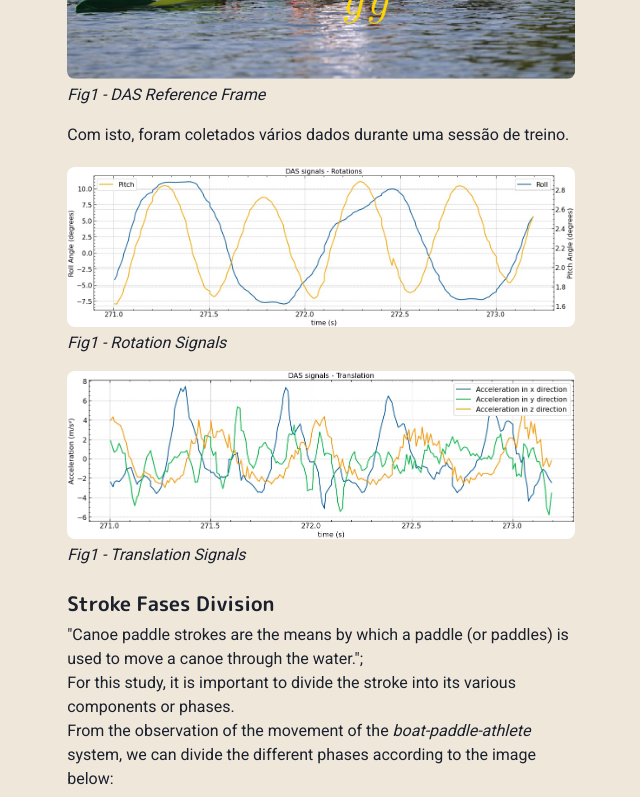
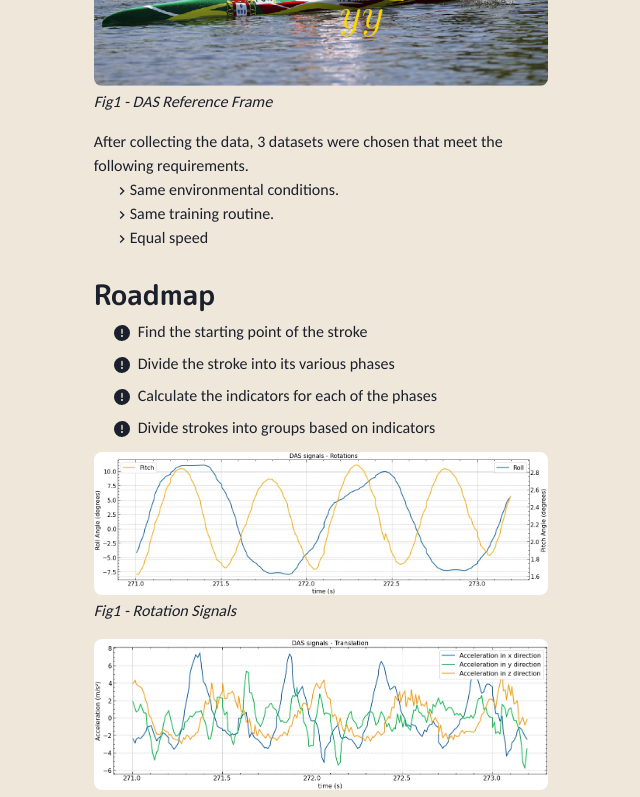
Before and after one commit to tiagovportela/myportfolio, a Next.js app: page /posts/StrokeClassification in a window 1280 px wide. Shown: the part 980-1777 px from the top of the page, without its empty margins (319-959 px from the left). Built offline with nearby package versions, Linux system fonts and the light colour scheme.

Commit message:
stroke classification #10

```diff
--- /dev/null
+++ b/compoments/footer.js
@@ -0,0 +1,11 @@
+import { Box } from '@chakra-ui/react'
+
+const Footer = () => {
+  return (
+    <Box align="center" opacity={0.4} fontSize="sm">
+      &copy; {new Date().getFullYear()} Tiago Portela.
+    </Box>
+  )
+}
+
+export default Footer
--- a/compoments/layouts/main.js
+++ b/compoments/layouts/main.js
@@ -1,7 +1,7 @@
 import Head from "next/head"
 import {Box, Container} from '@chakra-ui/react'
 import Navbar from '../navbar.js'
-
+import Footer from "../footer.js"
 const Main =({children, router}) =>{
     return (
         <Box as="main" pb={8}>
@@ -15,6 +15,7 @@ const Main =({children, router}) =>{
             <Container maxW="container.md" pt={14}>
                 {children}
             </Container>
+            <Footer/>
         </Box>
     )
 }
--- a/compoments/post.js
+++ b/compoments/post.js
@@ -11,7 +11,7 @@ export const Title = ({ children }) => (
       {' '}
       <ChevronRightIcon />{' '}
     </span>
-    <Heading display="inline-block" as="h2" fontSize={30} mb={4}>
+    <Heading display="inline-block" as="h2" fontSize={35} mb={4}>
       {children}
     </Heading>
   </Box>
@@ -31,7 +31,7 @@ export const Meta = ({ children }) => (
 )
 export const Subtitle = ({children}) => (
     <Box>
-        <Heading display="inline-block" as="h3" fontSize={20} mb={2} mt={2}>
+        <Heading display="inline-block" as="h3" fontSize={28} mb={2} mt={2}>
         {children}
         </Heading>
     </Box>
--- a/libs/theme.js
+++ b/libs/theme.js
@@ -33,7 +33,7 @@ const components = {
 
 const fonts = {
   heading: "'M PLUS Rounded 1c'",
-  body: "Roboto",
+  body: "Carlito",
 }
 
 const colors = {
--- a/package.json
+++ b/package.json
@@ -24,6 +24,7 @@
     "@chakra-ui/react": "^1.7.2",
     "@emotion/react": "^11.6.0",
     "@emotion/styled": "^11.6.0",
+    "@fontsource/carlito": "^4.5.0",
     "framer-motion": "^5.3.1",
     "next": "^12.0.4",
     "next-compose-plugins": "^2.2.1",
--- a/pages/_app.js
+++ b/pages/_app.js
@@ -3,6 +3,8 @@ import  Layout  from "../compoments/layouts/main";
 import Fonts from "../compoments/fonts";
 import theme from '../libs/theme'
 import { AnimatePresence } from "framer-motion";
+
+import "@fontsource/carlito/400.css"
 
 const Website = ({Component, pageProps, router}) => {
     return(
--- a/pages/posts/StrokeClassification.js
+++ b/pages/posts/StrokeClassification.js
@@ -3,11 +3,13 @@ import {
     Badge,
     Link,
     List,
+    Box,
+    ListIcon,
     ListItem,
     Text
   } from '@chakra-ui/react'
   import Layout from '../../compoments/layouts/article'
-  import { ExternalLinkIcon } from '@chakra-ui/icons'
+  import { ExternalLinkIcon, ChevronRightIcon, WarningIcon } from '@chakra-ui/icons'
   import { Title, PostImage, Meta, Subtitle, PostCode, PostParagraph } from '../../compoments/post'
 
 //   import ReactEmbedGist from 'react-embed-gist';
@@ -55,8 +57,54 @@ import {
                 <PostImage src="/images/posts/StrokeClassification/reference_frame.png" alt="DAS Reference Frame" legend="Fig1 - DAS Reference Frame"/>
 
                 <PostParagraph>
-                Com isto, foram coletados vários dados durante uma sessão de treino.
+                After collecting the data, 3 datasets were chosen that meet the following requirements.
+                    <Box ml={5}>
+                        <List >
+                            <ListItem >
+                                <ChevronRightIcon/>
+                                Same environmental conditions.
+                            </ListItem>
+                            <ListItem>
+                                <ChevronRightIcon/>
+                                Same training routine.
+                            </ListItem>
+                            <ListItem>
+                                <ChevronRightIcon/>
+                                Equal speed
+                            </ListItem>
+                        </List>
+                    </Box>
                 </PostParagraph>
+
+
+
+                <Subtitle>
+                Roadmap
+                </Subtitle>
+                <Box ml={5} mb={3} >
+                        <List spacing={2}>
+                            <ListItem>
+                                <ListIcon as={WarningIcon} />
+                                Find the starting point of the stroke
+                            </ListItem>
+                            <ListItem>
+                                <ListIcon as={WarningIcon} />
+                                Divide the stroke into its various phases
+                            </ListItem>
+                            <ListItem>
+                                <ListIcon as={WarningIcon} />
+                                Calculate the indicators for each of the phases
+                            </ListItem>
+                            <ListItem>
+                                <ListIcon as={WarningIcon} />
+                                Divide strokes into groups based on indicators
+                            </ListItem>
+                        </List>
+                    </Box>
+
+                 {/* --------------- */}
+                {/* Signal analysis */}
+                {/* --------------- */}
 
                 <PostImage src="/images/posts/StrokeClassification/das_signal_rotations.jpeg" alt="Rotation Signal" legend="Fig1 - Rotation Signals"/>
                 <PostImage src="/images/posts/StrokeClassification/das_signal_translation.jpeg" alt="Translation Signal" legend="Fig1 - Translation Signals"/>
@@ -89,7 +137,8 @@ import {
 
                 <Text fontSize="md">This function takes a 1-D array and finds all local maxima by simple comparison of neighboring values. Optionally, a subset of these peaks can be selected by specifying conditions for a peak&apos;s properties.</Text>
                 <Text fontSize="md">Since it is humanly impossible for a stroke to see shorter than 0.3 seconds, we can specify the distance parameter as 30 - Since the sample frequency is of 100 Hz, 0.3 seconds corresponds to 30 points.</Text>
-                {/* <ReactEmbedGist gist="tiagoportelanelo/056208599a145077c995e9387c6aac85"/> */}
+
+
 
                 <Text fontSize="md">
                     <PostCode>
```
Also changed, not shown: 1 other file (tests, documents, lock files or other folders).
